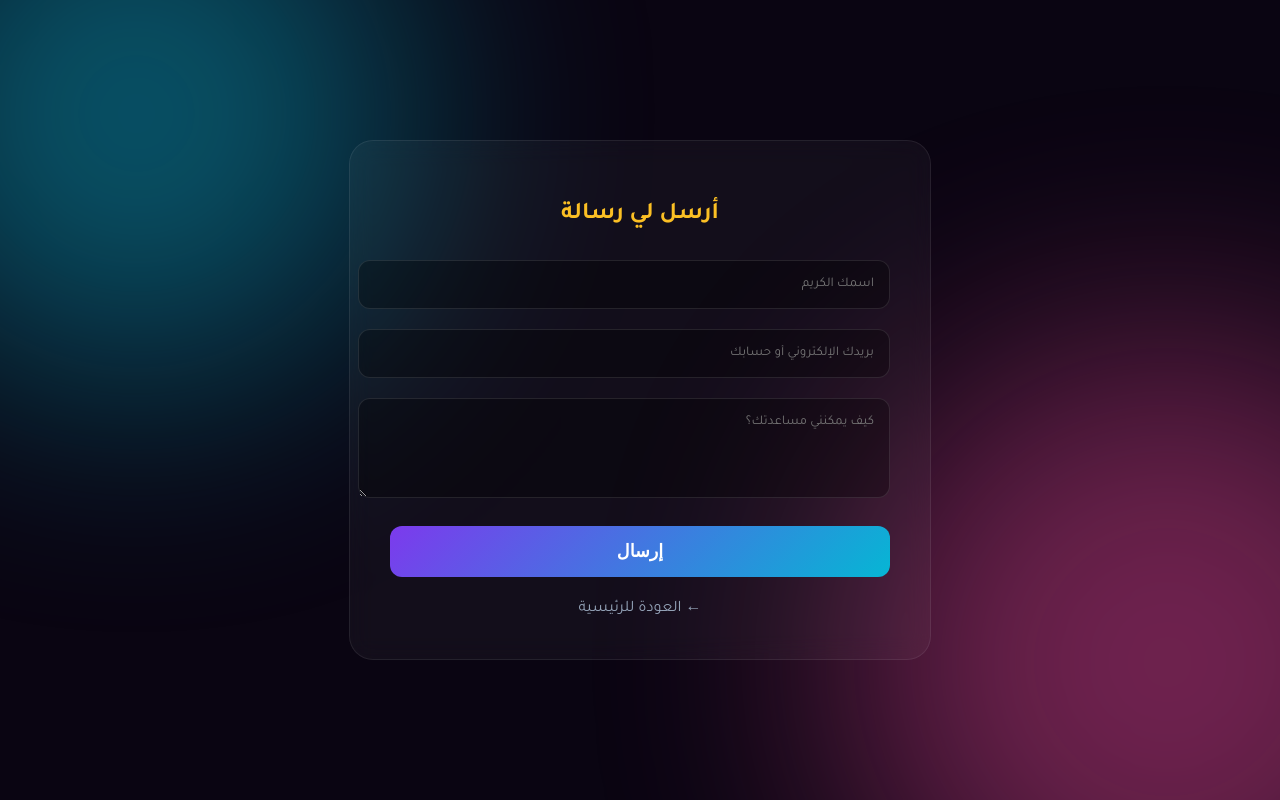
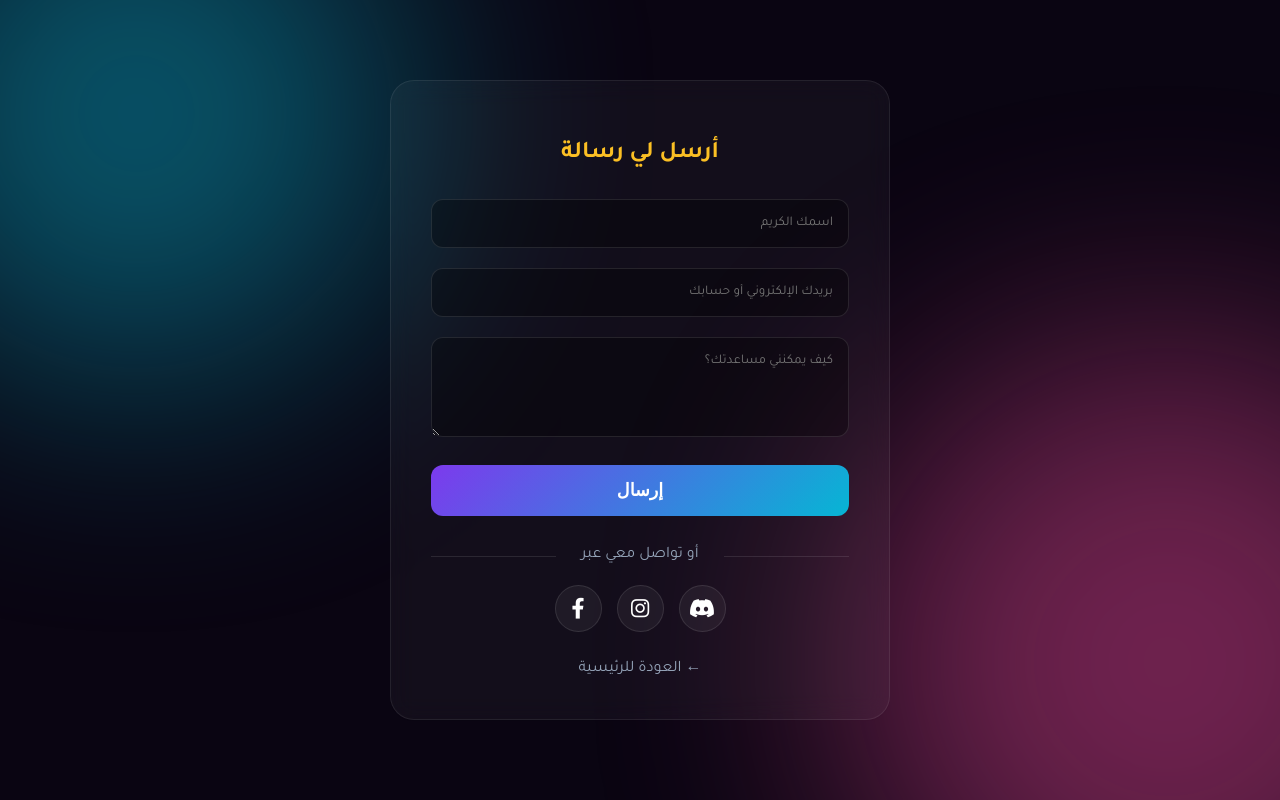
Before and after one commit to Benmisso17/nexus-studio, a Flask app: page /contact in a window 1280 px wide. Run offline with Flask 3, Linux system fonts and the light colour scheme.

Commit message:
Add personal branding, social links, and UI updates

```diff
--- a/templates/contact.html
+++ b/templates/contact.html
@@ -5,19 +5,30 @@
 <meta name="viewport" content="width=device-width, initial-scale=1.0">
 <title>تواصل معي | NEXUS</title>
 <link href="https://fonts.googleapis.com/css2?family=Tajawal:wght@300;400;700;900&display=swap" rel="stylesheet">
+<link rel="stylesheet" href="https://cdnjs.cloudflare.com/ajax/libs/font-awesome/6.4.0/css/all.min.css">
 <style>
-    body { font-family:'Tajawal',sans-serif; background: #0a0512; color: #f8fafc; margin: 0; padding: 0; display: flex; justify-content: center; align-items: center; min-height: 100vh; }
+    body { font-family:'Tajawal',sans-serif; background: #0a0512; color: #f8fafc; margin: 0; padding: 20px 0; display: flex; justify-content: center; align-items: center; min-height: 100vh; box-sizing: border-box; }
     .aurora { position:fixed; inset:0; z-index:-1; overflow:hidden; }
     .aurora span { position:absolute; border-radius:50%; filter:blur(120px); opacity:.45; animation:float 20s ease-in-out infinite; }
     .aurora span:nth-child(1) { width:600px; height:600px; background:#ec4899; bottom:-200px; right:-150px; }
     .aurora span:nth-child(2) { width:500px; height:500px; background:#06b6d4; top:-100px; left:-150px; animation-delay:-7s; }
     @keyframes float { 0%,100% { transform:translate(0,0) scale(1); } 50% { transform:translate(50px,-50px) scale(1.1); } }
-    .contact-card { background: rgba(255,255,255,0.04); border: 1px solid rgba(255,255,255,0.08); backdrop-filter: blur(12px); padding: 40px; border-radius: 24px; width: 100%; max-width: 500px; }
+    .contact-card { background: rgba(255,255,255,0.04); border: 1px solid rgba(255,255,255,0.08); backdrop-filter: blur(12px); padding: 40px; border-radius: 24px; width: 100%; max-width: 500px; box-sizing: border-box; }
     h2 { text-align: center; color: #fbbf24; margin-bottom: 30px; }
     .form-group { margin-bottom: 20px; }
-    input, textarea { width: 100%; padding: 15px; border-radius: 12px; background: rgba(0,0,0,0.3); border: 1px solid rgba(255,255,255,0.1); color: #fff; font-family: inherit; outline: none; }
+    input, textarea { width: 100%; padding: 15px; border-radius: 12px; background: rgba(0,0,0,0.3); border: 1px solid rgba(255,255,255,0.1); color: #fff; font-family: inherit; outline: none; box-sizing: border-box; }
     button { width: 100%; padding: 15px; border-radius: 12px; border: none; background: linear-gradient(135deg, #7c3aed, #06b6d4); color: #fff; font-weight: bold; font-size: 1.1rem; cursor: pointer; }
-    .back-link { display: block; text-align: center; margin-top: 20px; color: #94a3b8; text-decoration: none; }
+    .divider { text-align: center; color: #94a3b8; margin: 30px 0 20px 0; position: relative; }
+    .divider::before, .divider::after { content: ''; position: absolute; top: 50%; width: 30%; height: 1px; background: rgba(255,255,255,0.1); }
+    .divider::before { right: 0; }
+    .divider::after { left: 0; }
+    .socials { display: flex; justify-content: center; gap: 15px; }
+    .socials a { color: #fff; font-size: 1.3rem; transition: 0.3s; width: 45px; height: 45px; display: flex; align-items: center; justify-content: center; border-radius: 50%; background: rgba(255,255,255,0.05); border: 1px solid rgba(255,255,255,0.1); text-decoration: none; }
+    .socials a:hover { transform: translateY(-5px); color: #0a0512; }
+    .socials a.discord:hover { background: #5865F2; }
+    .socials a.insta:hover { background: #E1306C; }
+    .socials a.facebook:hover { background: #1877F2; }
+    .back-link { display: block; text-align: center; margin-top: 25px; color: #94a3b8; text-decoration: none; }
 </style>
 </head>
 <body>
@@ -36,6 +47,13 @@
         </div>
         <button type="submit">إرسال</button>
     </form>
+
+    <div class="divider">أو تواصل معي عبر</div>
+    <div class="socials">
+        <a href="https://discord.com/users/1134928472167415918" target="_blank" class="discord"><i class="fab fa-discord"></i></a>
+        <a href="https://instagram.com/been_misso" target="_blank" class="insta"><i class="fab fa-instagram"></i></a>
+        <a href="https://www.facebook.com/share/19nhZGjKkL/" target="_blank" class="facebook"><i class="fab fa-facebook-f"></i></a>
+    </div>
     <a href="/" class="back-link">← العودة للرئيسية</a>
 </div>
 </body>
--- a/templates/index.html
+++ b/templates/index.html
@@ -115,7 +115,7 @@ footer .logo { font-size:1.1rem; margin-bottom:10px; }
 </section>
 <footer>
   <div class="logo">NEXUS STUDIO</div>
-  <p>© 2026 — كل الحقوق محفوظة · صُنع بشغف 🚀</p>
+  <p>© 2026 NEXUS Studio · Developed by <strong>Ben Misso</strong> 🚀</p>
 </footer>
 </body>
 </html>
```
Also changed, not shown: templates/about.html (+17 -3 lines).
